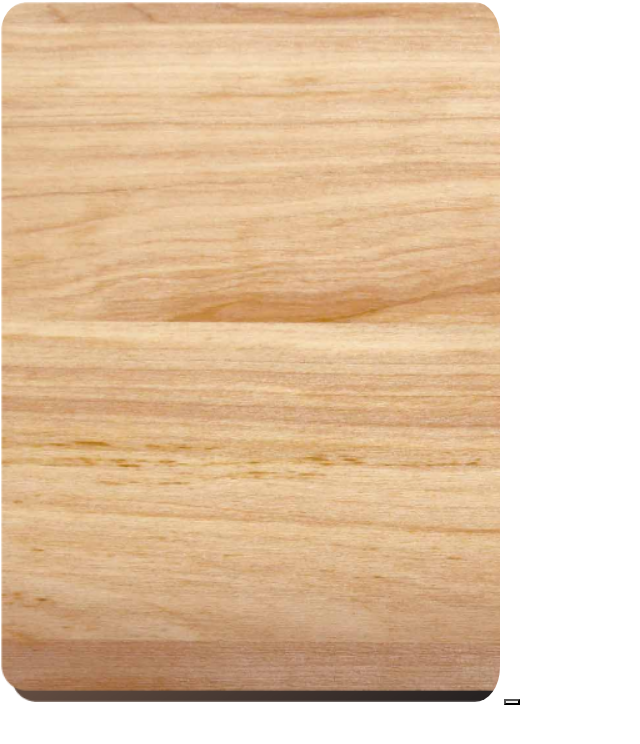
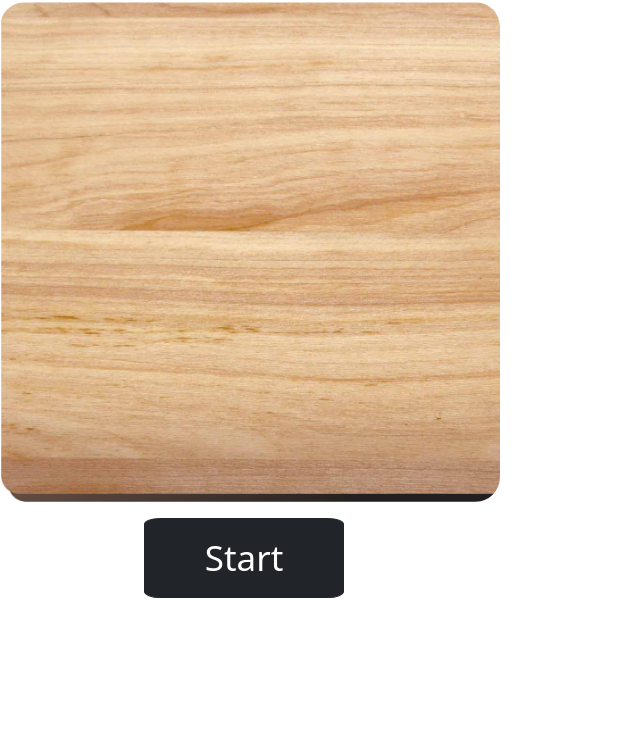
Before and after one commit to pablovicho/proyecto1, a plain HTML site: page index.html in a window 1280 px wide. Shown: the part 54-798 px from the top of the page, without its empty margins (0-640 px from the left). Drawn offline with nearby package versions, Linux system fonts and the light colour scheme.

Commit message:
setInterval and clearInterval done

```diff
--- a/index.html
+++ b/index.html
@@ -19,8 +19,8 @@
     <header>
       <h1>Boggle</h1>
     </header>
-    <div id="cuerpo">
-      <canvas id="canvas" width="500" height="700">
+    <div class="content-box" id="cuerpo">
+      <canvas id="canvas" width="500" height="500">
 <!--row1-->
         <div id="row1" class="grid-row" style="height: 40px;">
           <div id="dado1" class="dado col-3" style="height: 40px;">
@@ -85,12 +85,16 @@
 
       </canvas>
 
-         <!--start-->
-         <button id="start"></button>
+
 
       </div>
 
-
+         <!--start-->
+         <div class="container">
+         <div id="start">
+         <button type="button" class="btn btn-dark" id="start">Start</button>
+        </div>
+      </div>
 
     <!--bootstrap-->
     <script
--- a/script.js
+++ b/script.js
@@ -10,6 +10,8 @@ esto me permite quitar acentos
 //contadores
 let score = 0;
 let lista = [];
+let intervalId;
+let reloj = 6;
 
 //variables globales
 const $start = document.querySelector("start");
@@ -27,7 +29,7 @@ diccionario.readFile('diccionario.txt', (err, data) => {
 
 //dados
 const $dado1 = document.querySelector("dado1");
-const $dado2 = document.querySelector("dado2");
+/*const $dado2 = document.querySelector("dado2");
 const $dado3 = document.querySelector("dado3");
 const $dado4 = document.querySelector("dado4");
 
@@ -44,7 +46,7 @@ const $dado12 = document.querySelector("dado12");
 const $dado13 = document.querySelector("dado13");
 const $dado14 = document.querySelector("dado14");
 const $dado15 = document.querySelector("dado15");
-const $dado16 = document.querySelector("dado16");
+const $dado16 = document.querySelector("dado16");*/
 
 
 
@@ -71,8 +73,13 @@ class Dado {
         this.imageurl = imageurl;
     }
 
-    draw() {
-        ctx.drawImage(this.image, 0, 0, 10, 10);
+    draw(source) {
+
+        if(source) {
+        ctx.drawImage(source, 0, 0, 10, 10);
+
+    }
+    else {(source = "/imagenes/empty-dice.png")}
     }
 
     revolver(array) {
@@ -89,7 +96,7 @@ class Dado {
 
 //instancias
 
-const dado1 = new Dado(['a','a','e','e','g','n'], "/imagenes/empty-dice.png", $dado1);
+/*
 const dado2 = new Dado(['e','l','r','t','t','y'], "/imagenes/empty-dice.png", $dado2);
 const dado3 = new Dado(['a','o','o','t','t','ñ'], "/imagenes/empty-dice.png", $dado3);
 const dado4 = new Dado(['a','b','b','j','o','o'], "/imagenes/empty-dice.png", $dado4);
@@ -108,7 +115,7 @@ const dado13 = new Dado(['e','e','g','h','n','ñ'], "/imagenes/empty-dice.png",
 const dado14 = new Dado(['a','f','f','k','p','s'], "/imagenes/empty-dice.png", $dado14);
 const dado15 = new Dado(['h','l','n','n','r','z'], "/imagenes/empty-dice.png", $dado15);
 const dado16 = new Dado(['d','e','i','l','r','x'], "/imagenes/empty-dice.png", $dado16);
-
+*/
 const dados = [[dado1, dado2, dado3, dado4], // AAEEGN, ELRTTY, AOOTTW, ABBJOO,
 [dado5,dado6, dado7, dado8], // EHRTVW, CIMOTU, DISTTY, EIOSST,
 [dado9, dado10, dado11, dado12], // DELRVY, ACHOPS, HIMNQuU, EEINSU,
@@ -185,16 +192,56 @@ function start() {
     //esto debe crear un nuevo tablero, una nueva lista, un nuevo score,
     //invocar las funciones de revolver, revolverDados y mezclarDados,
     //e iniciar la cuenta regresiva con finish
-}
+    //checkDice();
 
-function finish() {
-    //cuando termine la cuenta regresiva, esto debe mostrar el score, la lista de palabras que lograste,
-    //y (de ser posible) la lista de palabras posibles con esa configuración.
+	// 2. Limpiar el canvas
+
+	ctx.clearRect(0, 0, $canvas.width, $canvas.height);
+	// 3. Dibujar los elementos
+    let board = new Board();
+    board.draw();
+	let dado1 = new Dado();
+    dado1.draw();
+
+    setTimeout(() => {
+        (endGame());
+    }, 6*1000)
+  //checkCollitions();
 }
 
 
-window.addEventListener('load', (event) => {
+    //
+    //
+    // };
+
+
+function update() {
+    reloj--;
+    console.log(reloj)
+    if (reloj === 0) endGame();
+}
+
+
+function endGame() {
+    //cuando termine la cuenta regresiva, esto debe mostrar el score, la lista de palabras que lograste,
+    //y (de ser posible) la lista de palabras posibles con esa configuración.
+    ctx.clearRect(0, 0, $canvas.width, $canvas.height);
+    clearInterval(intervalId);
+    reloj = 6;
+    console.log(reloj);
+
+}
+
+
+window.onload = (event) => {
     let board = new Board();
     board.draw();
-    dado1.draw("/imagenes/empty-dice.png", $dado1);
-});
+    let dado1 = new Dado($dado1);
+    dado1.draw($dado1);
+};
+
+document.getElementById('start').onclick = () => {
+    if (intervalId) return;
+    start();
+    intervalId = setInterval(update, 1000)
+}
--- a/style.css
+++ b/style.css
@@ -3,3 +3,20 @@
     background-size: cover;
     border-radius: 5%;
 }
+
+.container {
+    display: flex;
+    align-items: center;
+    margin-left: 132px;
+    margin-top: 10px;
+}
+
+#start {
+        height: 80px;
+    width: 200px;
+}
+
+#start > button {
+    font-size: 35px;
+    border-radius: 8%;
+}
```
